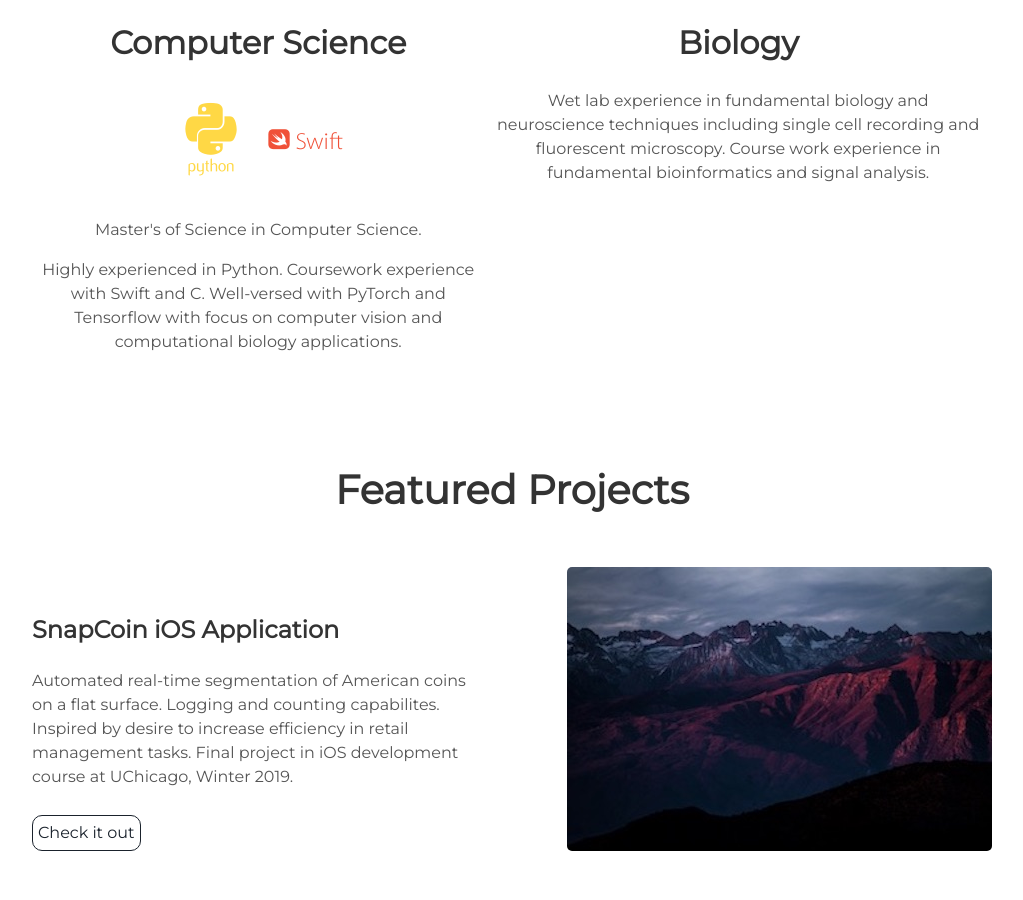
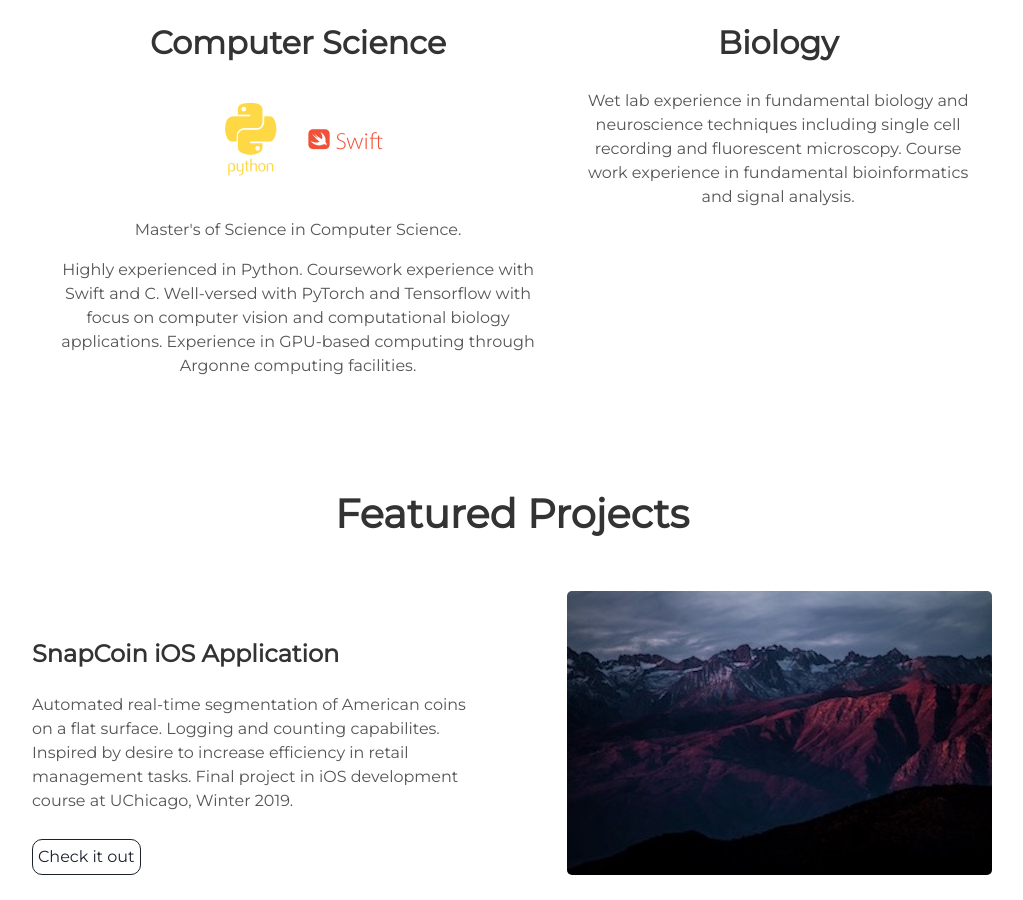
Before and after one commit to maxzvyagin/maxzvyagin.github.io, a Jekyll site: the page built from index.html, in a window 1280 px wide and 900 px high, scrolled down 1108 px. Shown: the whole window, without its empty margins (128-1151 px from the left). Built offline with Jekyll 4.4.1, drawn with Linux system fonts in a browser that asks for light colours; nearby versions of some CDN libraries.

Commit message:
Update about.html

```diff
--- a/_includes/about.html
+++ b/_includes/about.html
@@ -11,7 +11,7 @@
       <i class="iconify-inline" data-icon="logos:tensorflow"></i>
       <p>Master's of Science in Computer Science. </p>
       <p>Highly experienced in Python. Coursework experience with Swift and C. Well-versed with PyTorch and Tensorflow
-      with focus on computer vision and computational biology applications. </p>
+      with focus on computer vision and computational biology applications. Experience in GPU-based computing through Argonne computing facilities. </p>
     </div>
     <div class="tech">
       <h2>Biology</h2>
```
